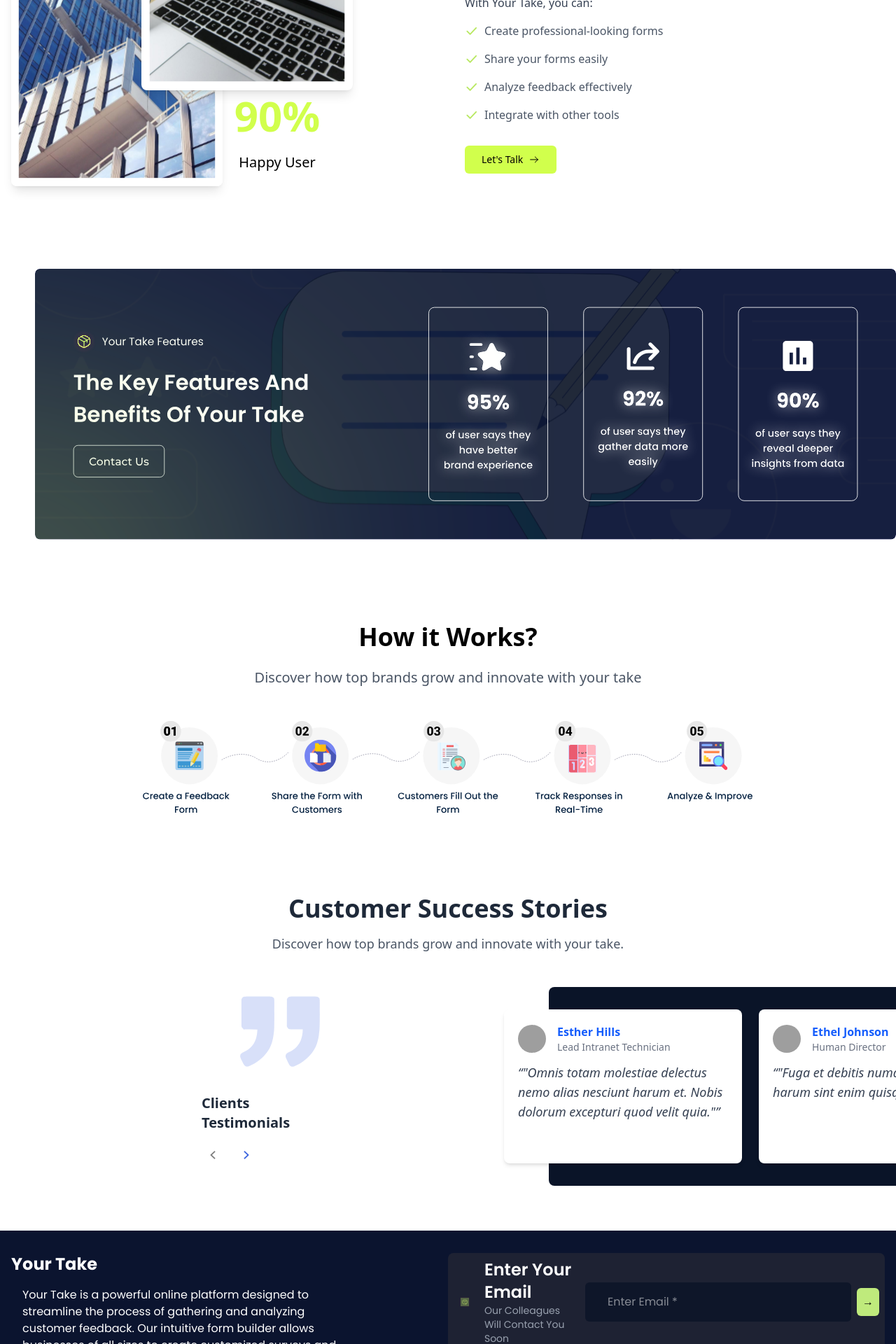
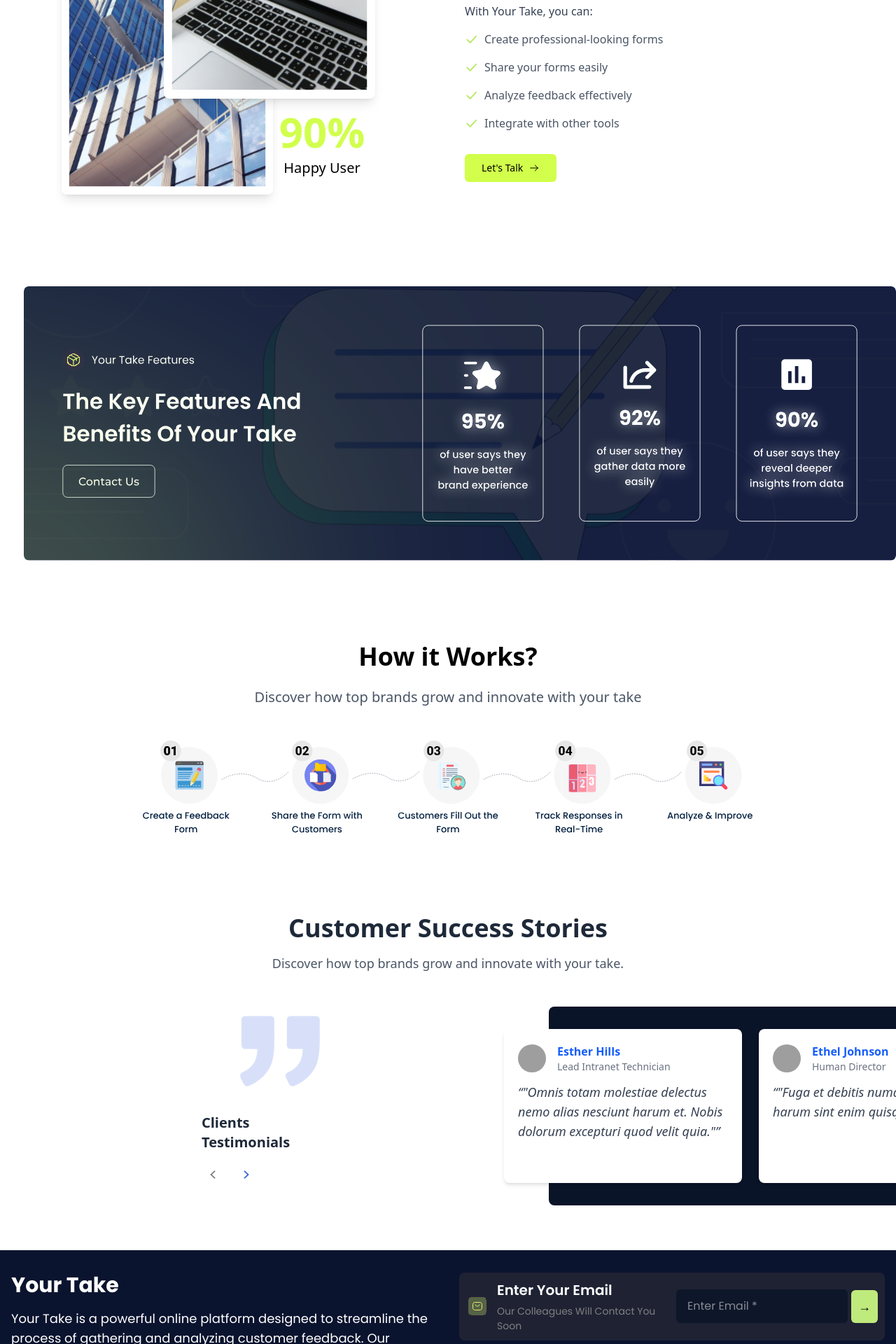
Before and after one commit to anmolSSPL/your_take_cutormer_page, a React (Vite) app: page /about in a window 1280 px wide. Shown: the part 880-2800 px from the top of the page at 70% size. Built offline with nearby package versions, Linux system fonts and the light colour scheme; grey boxes are pictures that could not be loaded.

Commit message:
make the component full responsive

```diff
--- a/src/Containers/About.jsx
+++ b/src/Containers/About.jsx
@@ -76,12 +76,8 @@ const About = () => {
         <div className="mt-1">
           <Hero />
 
-          <div className="mt-1">
-            <Overview />
-            <div className="ml-4">
-              <Features />
-            </div>
-          </div>
+          <Overview />
+          <Features />
 
           <Process />
           {/* <div className="ml-104"> */}
--- /dev/null
+++ b/src/components/About/ContactForm.css
@@ -0,0 +1,93 @@
+.email-container {
+  display: flex;
+  align-items: center;
+  justify-content: space-between;
+  border-radius: 8px;
+  background-color: #1e2233;
+  margin-bottom: 20px;
+  gap: 12px;
+  padding: 10px;
+}
+
+.email-input-container {
+  display: flex;
+  align-items: center;
+  justify-content: center;
+  width: 100%;
+  gap: 5px;
+}
+
+.email-icon-container {
+  border-radius: 6px;
+  display: flex;
+  align-items: center;
+  justify-content: center;
+  width: 100%;
+}
+
+.email-text {
+  flex-grow: 1;
+  padding: 0 12px;
+  color: white;
+}
+
+.email-text h1 {
+  font-size: 20px;
+  font-weight: 600;
+  margin: 0;
+}
+
+.email-text p {
+  font-size: 14px;
+  color: gray;
+  margin: 5px 0 0 0;
+}
+
+.email-input {
+  flex-grow: 1;
+  padding: 12px 16px;
+  background-color: #0e1629;
+  color: white;
+  border: none;
+  border-radius: 6px;
+  outline: none;
+  width: 100%;
+}
+
+.email-submit {
+  background-color: #bfea7c;
+  padding: 10px;
+  border-radius: 6px;
+  display: flex;
+  align-items: center;
+  justify-content: center;
+  cursor: pointer;
+}
+
+.email-submit span {
+  color: black;
+  font-size: 18px;
+}
+
+/* Responsive Styles */
+@media (max-width: 768px) {
+  .email-container {
+    flex-direction: column;
+    align-items: center; /* Ensures center alignment */
+    text-align: center;
+    padding: 15px; /* Slightly increased padding for better spacing */
+  }
+
+  .email-icon-container {
+    width: 100%;
+    align-items: start;
+    justify-content: start;
+
+  }
+
+  .email-text {
+    text-align: start;
+    width: 100%;
+  }
+
+}
--- a/src/components/About/ContactForm.jsx
+++ b/src/components/About/ContactForm.jsx
@@ -8,6 +8,7 @@ import telegram from "../../assets/telegram.svg"; // Import for Telegram icon
 import twitter from "../../assets/twitter.svg"; // Import for Twitter icon
 import facebook from "../../assets/facebook.svg"; // Import for Facebook icon
 import instagram from "../../assets/instagram.svg"; // Import for Instagram icon
+import "./ContactForm.css";
 
 const Footer = ({ showToast }) => {
   const [email, setEmail] = useState("");
@@ -37,37 +38,27 @@ const Footer = ({ showToast }) => {
 
   return (
     <footer className="bg-[#0B142F] text-white">
-      <div className="flex flex-col md:flex-row justify-between px-4 py-8">
+      <div className="flex flex-col md:flex-row justify-between px-4 py-8 gap-4 md:gap-6 lg:gap-8">
         {/* Left Section */}
-        <div className="md:w-3/5">
-          <h2 className="text-2xl font-bold mb-4">Your Take</h2>
+        <div className="w-full md:w-3/5 max-w-2xl mx-auto">
+          <h2 className="text-2xl md:text-3xl font-bold mb-4 text-left md:text-left">
+            Your Take
+          </h2>
 
-          <p className="text-md">
-            <span className="ml-4">
-              Your Take is a powerful online platform designed to
-            </span>
-            <br />
-            <span className="ml-4">
-              streamline the process of gathering and analyzing
-            </span>
-            <br />
-            <span className="ml-4">
-              customer feedback. Our intuitive form builder allows
-            </span>
-            <br />
-            <span className="ml-4">
-              businesses of all sizes to create customized surveys and
-            </span>
-            <br />
-            <span className="ml-4">questionnaires in just a few clicks.</span>
+          <p className="text-md md:text-lg text-left md:text-left">
+            Your Take is a powerful online platform designed to streamline the
+            process of gathering and analyzing customer feedback. Our intuitive
+            form builder allows businesses of all sizes to create customized
+            surveys and questionnaires in just a few clicks.
           </p>
 
-          <div className="flex gap-6 mt-8 flex-wrap">
+          {/* Social Icons */}
+          <div className="flex space-x-4 mt-4">
             <a
               href="https://www.facebook.com"
               target="_blank"
               rel="noopener noreferrer"
-              className="w-13 h-13 flex items-center justify-center rounded mb-4 md:mb-0"
+              className="w-14 h-14 flex items-center justify-center rounded-full hover:scale-110 transition-transform"
             >
               <img src={facebook} alt="Facebook Icon" className="w-12 h-12" />
             </a>
@@ -75,7 +66,7 @@ const Footer = ({ showToast }) => {
               href="https://www.instagram.com"
               target="_blank"
               rel="noopener noreferrer"
-              className="w-13 h-12 flex items-center justify-center rounded mb-4 md:mb-0"
+              className="w-14 h-14 flex items-center justify-center rounded-full hover:scale-110 transition-transform"
             >
               <img src={instagram} alt="Instagram Icon" className="w-12 h-12" />
             </a>
@@ -83,7 +74,7 @@ const Footer = ({ showToast }) => {
               href="https://wa.me/yourphonenumber"
               target="_blank"
               rel="noopener noreferrer"
-              className="w-13 h-12 flex items-center justify-center rounded mb-4 md:mb-0"
+              className="w-14 h-14 flex items-center justify-center rounded-full hover:scale-110 transition-transform"
             >
               <img src={whatsapp} alt="WhatsApp Icon" className="w-12 h-12" />
             </a>
@@ -91,7 +82,7 @@ const Footer = ({ showToast }) => {
               href="https://t.me/yourusername"
               target="_blank"
               rel="noopener noreferrer"
-              className="w-13 h-12 flex items-center justify-center rounded mb-4 md:mb-0"
+              className="w-14 h-14 flex items-center justify-center rounded-full hover:scale-110 transition-transform"
             >
               <img src={telegram} alt="Telegram Icon" className="w-12 h-12" />
             </a>
@@ -99,7 +90,7 @@ const Footer = ({ showToast }) => {
               href="https://twitter.com"
               target="_blank"
               rel="noopener noreferrer"
-              className="w-13 h-12 flex items-center justify-center rounded mb-4 md:mb-0"
+              className="w-14 h-14 flex items-center justify-center rounded-full hover:scale-110 transition-transform"
             >
               <img src={twitter} alt="Twitter Icon" className="w-12 h-12" />
             </a>
@@ -109,32 +100,32 @@ const Footer = ({ showToast }) => {
         {/* Right Section */}
         <div className="md:w-3/5 mt-8 md:mt-0">
           {/* New Email Section */}
-          <div className="flex items-center p-2 rounded-lg mb-5 bg-[#1e2233]">
-            <div className="p-2 rounded-md flex items-center justify-center">
-              <img src={mail} alt="Mail Icon" className="w-8 h-8" />
+          <div className="email-container">
+            <div className="email-icon-container">
+              <img
+                src={mail}
+                alt="Mail Icon"
+                style={{ width: "32px", height: "32px" }}
+              />
+              <div className="email-text">
+                <h1>Enter Your Email</h1>
+                <p>Our Colleagues Will Contact You Soon</p>
+              </div>
             </div>
 
-            <div className="flex-grow px-3 text-white">
-              <h1 className="text-2xl font-semibold">Enter Your Email</h1>
-              <p className="text-sm text-gray-400">
-                Our Colleagues Will Contact You Soon
-              </p>
-            </div>
-
+            <div className="email-input-container">
               <input
                 type="email"
                 placeholder="Enter Email *"
-              className="flex-grow px-8 py-4 bg-[#0E1629] text-white rounded-md  border-none"
+                className="email-input"
                 value={email}
                 onChange={(e) => setEmail(e.target.value)}
                 onKeyPress={(e) => handleKeyPress(e)}
               />
 
-            <div
-              className="bg-[#BFEA7C] p-2 rounded-md flex items-center justify-center cursor-pointer ml-2"
-              onClick={handleEmailSubmit}
-            >
-              <span className="text-black">→</span>
+              <div className="email-submit" onClick={handleEmailSubmit}>
+                <span>→</span>
+              </div>
             </div>
           </div>
 
@@ -155,7 +146,7 @@ const Footer = ({ showToast }) => {
                 <p className="text-md mt-1 ml-7">
                   Interface heights , off Malad Link Road, Malad West Mumbai
                   400064
-                  {/* <br />
+                  {/*
                   <span className="text-md">Bay, Delhi</span> */}
                 </p>
                 {/* <p className="text-md ml-7">Pn: 66770068</p> */}
@@ -176,14 +167,16 @@ const Footer = ({ showToast }) => {
       </div>
 
       {/* Footer Bottom with dynamic line separators */}
-      <div className="container mx-auto px-4">
-        <div className="flex items-center justify-center py-3 bg-[#0c0f1f] text-sm font-poppins">
-          <div className="flex-grow h-[1px] bg-gray-600"></div>
-          <span className="px-4 text-gray-400 whitespace-nowrap">
+      <div className="container mx-auto px-4 ">
+        <div className="flex flex-col sm:flex-row items-center justify-center py-3 bg-[#0c0f1f] text-sm font-poppins text-center">
+          <div className="hidden sm:block flex-grow h-[1px] bg-gray-600"></div>
+
+          <span className="px-4 text-gray-400 whitespace-normal sm:whitespace-nowrap text-center">
             © 2024 | All Rights Reserved | Powered by Your Take Design
             Department
           </span>
-          <div className="flex-grow h-[1px] bg-gray-600"></div>
+
+          <div className="hidden sm:block flex-grow h-[1px] bg-gray-600"></div>
         </div>
       </div>
     </footer>
--- a/src/components/About/Features.jsx
+++ b/src/components/About/Features.jsx
@@ -3,17 +3,16 @@ import feature from '../../assets/feature.svg';
 
 const Features = () => {
   return (
-    <div className='ml-[34px]'>
-      <div
-        className="w-full max-w-[1450px] h-auto md:h-[530.38px] rounded-[7.62px] flex justify-between"
-      >
-        <img
-          src={feature}
-          alt="Our Features and Benefits"
-          className="w-full h-auto object-contain"
-        />
-      </div>
+    <div className="ml-2 sm:ml-1 md:ml-6 lg:ml-[34px]">
+    <div className="w-full max-w-[1450px] h-auto md:h-[530.38px] rounded-[7.62px] flex flex-wrap justify-center md:justify-between">
+      <img
+        src={feature}
+        alt="Our Features and Benefits"
+        className="w-full max-w-full h-auto object-contain"
+      />
     </div>
+  </div>
+
   );
 };
 
--- a/src/components/About/Overview.jsx
+++ b/src/components/About/Overview.jsx
@@ -1,9 +1,9 @@
-import React, { useState } from 'react';
-import bar_chart from '../../assets/bar_chart.svg';
-import building from '../../assets/building.svg';
-import arrow from '../../assets/arrow.svg';
-import tick from '../../assets/tick.svg';
-import EnquiryModal from './EnquiryModal';
+import React, { useState } from "react";
+import bar_chart from "../../assets/bar_chart.svg";
+import building from "../../assets/building.svg";
+import arrow from "../../assets/arrow.svg";
+import tick from "../../assets/tick.svg";
+import EnquiryModal from "./EnquiryModal";
 
 const Overview = () => {
   const [isModalOpen, setIsModalOpen] = useState(false);
@@ -15,12 +15,12 @@ const Overview = () => {
         onClose={() => setIsModalOpen(false)}
       />
 
-      <div className="py-16 px-4 max-w-7xl mx-auto">
+      <div className="py-8 sm:py-12 md:py-16 lg:py-20 px-2 sm:px-2 md:px-8 lg:px-16 max-w-7xl mx-auto">
         <div className="grid grid-cols-1 md:grid-cols-2 gap-12 items-start">
           {/* Left Column - Images & Stats */}
-          <div className="relative pt-[474px]">
+          <div className="relative pt-[470px] ml-2 sm:ml-1 md:ml-6  ">
             {/* Bar Chart with Border */}
-            <div className="absolute right-28 top-0 w-[302px] h-[357px] rounded-lg border-[6px] border-white overflow-hidden shadow-lg bg-white z-10">
+            <div className="absolute right-5 sm:right-10 md:right-16 lg:right-20 top-5 sm:top-2 md:top-0 w-[80%] max-w-[302px] h-auto sm:h-[357px] rounded-lg border-[4px] sm:border-[6px] border-white overflow-hidden shadow-lg bg-white z-10">
               <img
                 src={bar_chart}
                 alt="Statistics"
@@ -38,29 +38,41 @@ const Overview = () => {
             </div>
 
             {/* Stats - 90% & Happy User */}
-            <div className="absolute bottom-0 left-1/2 transform -translate-x-1/2 z-20 flex flex-col items-center ml-20">
-              <span className="text-[60px] font-bold text-[#D1FF4C]">90%</span>
-              <span className="text-xl text-black mt-2">Happy User</span>
+            <div className="hidden sm:flex absolute bottom-0 left-1/2 transform -translate-x-1/2 z-20 flex-col items-center ml-0 sm:ml-10 md:ml-16 lg:ml-27">
+              <span className="text-4xl sm:text-5xl md:text-6xl lg:text-[60px] font-bold text-[#D1FF4C]">
+                90%
+              </span>
+              <span className="text-base sm:text-lg md:text-xl text-black mt-1 sm:mt-2">
+                Happy User
+              </span>
             </div>
           </div>
 
           {/* Right Column - Content */}
           <div>
-            <span className="text-[#D1FF4C] text-sm uppercase tracking-wide">ABOUT US</span>
-            <h2 className="text-3xl font-bold mt-2 mb-6">Our Company Overview</h2>
+            <span className="text-[#D1FF4C] text-sm uppercase tracking-wide">
+              ABOUT US
+            </span>
+            <h2 className="text-3xl font-bold mt-2 mb-6">
+              Our Company Overview
+            </h2>
             <p className="text-gray-600 mb-8">
-              Your Take is a leading online platform designed to simplify the process of
-              gathering and analyzing customer feedback. Our intuitive form builder
-              allows businesses of all sizes to create customized surveys and
-              questionnaires in just a few clicks.
+              Your Take is a leading online platform designed to simplify the
+              process of gathering and analyzing customer feedback. Our
+              intuitive form builder allows businesses of all sizes to create
+              customized surveys and questionnaires in just a few clicks.
             </p>
 
             <div className="mb-8">
-              <p className="text-gray-700 font-medium mb-4">With Your Take, you can:</p>
+              <p className="text-gray-700 font-medium mb-4">
+                With Your Take, you can:
+              </p>
               <div className="space-y-4">
                 <div className="flex items-center gap-2">
                   <img src={tick} alt="" className="w-5 h-5" />
-                  <span className="text-gray-600">Create professional-looking forms</span>
+                  <span className="text-gray-600">
+                    Create professional-looking forms
+                  </span>
                 </div>
                 <div className="flex items-center gap-2">
                   <img src={tick} alt="" className="w-5 h-5" />
@@ -68,11 +80,15 @@ const Overview = () => {
                 </div>
                 <div className="flex items-center gap-2">
                   <img src={tick} alt="" className="w-5 h-5" />
-                  <span className="text-gray-600">Analyze feedback effectively</span>
+                  <span className="text-gray-600">
+                    Analyze feedback effectively
+                  </span>
                 </div>
                 <div className="flex items-center gap-2">
                   <img src={tick} alt="" className="w-5 h-5" />
-                  <span className="text-gray-600">Integrate with other tools</span>
+                  <span className="text-gray-600">
+                    Integrate with other tools
+                  </span>
                 </div>
               </div>
             </div>
```
Also changed, not shown: src/components/About/Testimonials.jsx (+8 -7 lines). Lines whose indentation alone changed are shown as unchanged.
